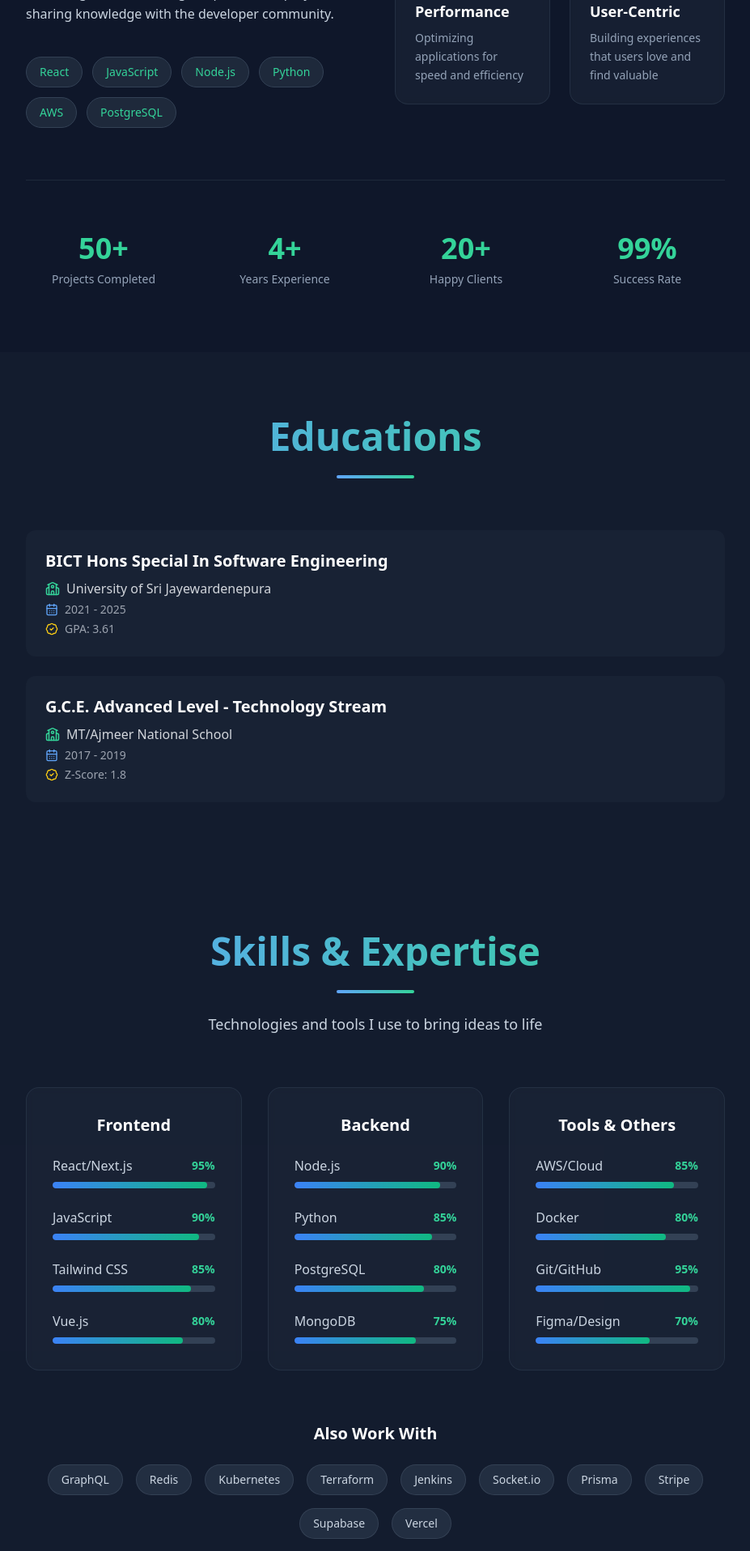
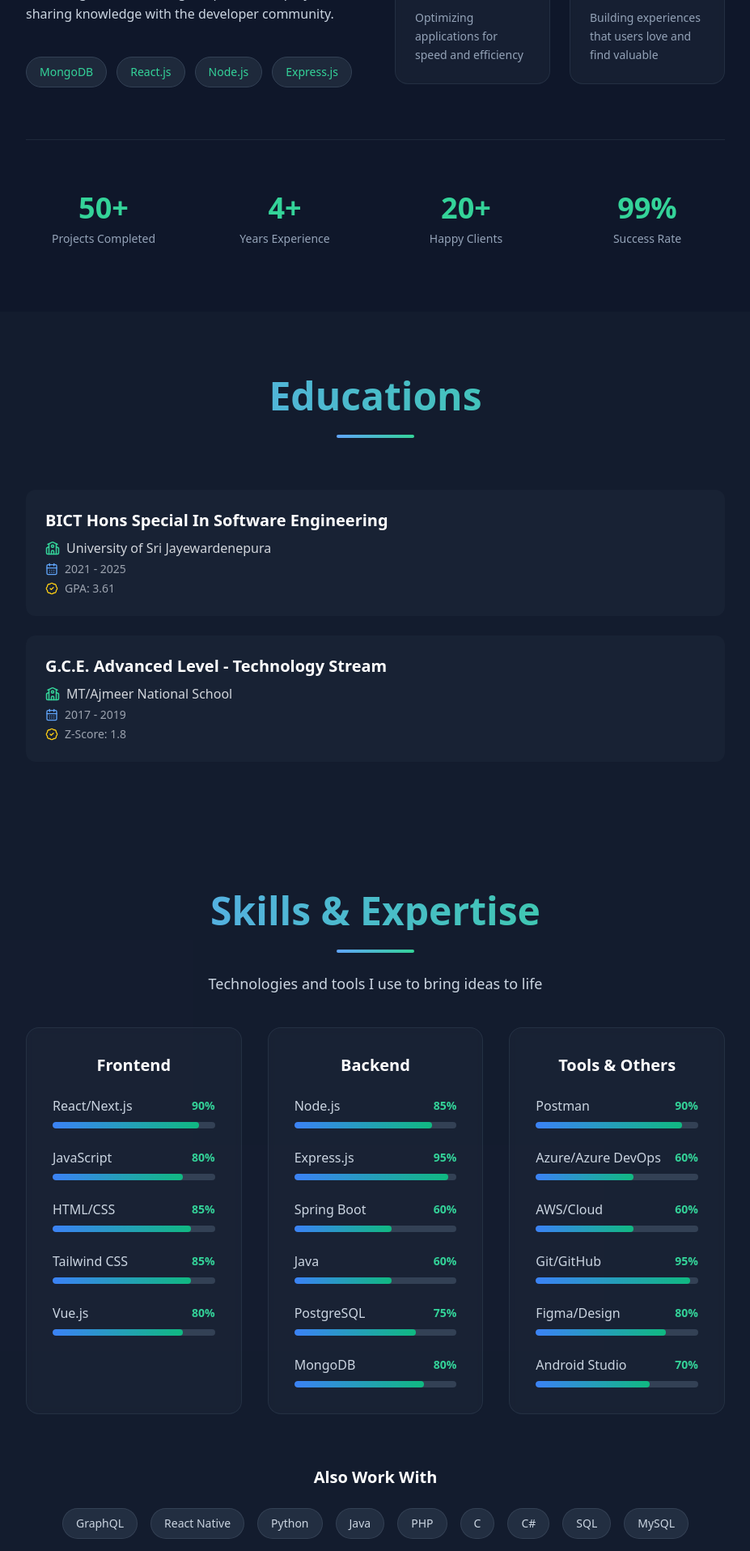
Before and after one commit to Naflan-MNM/test_deployment, a React (Vite) app: page / in a window 1280 px wide. Shown: the part 1380-3296 px from the top of the page at 81% size, without its empty margins (16-943 px from the left). Built offline with nearby package versions, Linux system fonts and the light colour scheme.

Commit message:
enhance skill sections

```diff
--- a/src/components/About.jsx
+++ b/src/components/About.jsx
@@ -64,14 +64,7 @@ function About() {
             </div>
 
             <div className="flex flex-wrap gap-3 pt-4">
-              {[
-                "React",
-                "JavaScript",
-                "Node.js",
-                "Python",
-                "AWS",
-                "PostgreSQL",
-              ].map((tech) => (
+              {["MongoDB", "React.js", "Node.js", "Express.js"].map((tech) => (
                 <span
                   key={tech}
                   className="px-4 py-2 bg-slate-800 text-emerald-400 rounded-full text-sm font-medium border border-slate-700"
--- a/src/components/Skills.jsx
+++ b/src/components/Skills.jsx
@@ -4,8 +4,9 @@ const skillCategories = [
   {
     title: "Frontend",
     skills: [
-      { name: "React/Next.js", level: 95 },
-      { name: "JavaScript", level: 90 },
+      { name: "React/Next.js", level: 90 },
+      { name: "JavaScript", level: 80 },
+      { name: "HTML/CSS", level: 85 },
       { name: "Tailwind CSS", level: 85 },
       { name: "Vue.js", level: 80 },
     ],
@@ -13,19 +14,23 @@ const skillCategories = [
   {
     title: "Backend",
     skills: [
-      { name: "Node.js", level: 90 },
-      { name: "Python", level: 85 },
-      { name: "PostgreSQL", level: 80 },
-      { name: "MongoDB", level: 75 },
+      { name: "Node.js", level: 85 },
+      { name: "Express.js", level: 95 },
+      { name: "Spring Boot", level: 60 },
+      { name: "Java", level: 60 },
+      { name: "PostgreSQL", level: 75 },
+      { name: "MongoDB", level: 80 },
     ],
   },
   {
     title: "Tools & Others",
     skills: [
-      { name: "AWS/Cloud", level: 85 },
-      { name: "Docker", level: 80 },
+      { name: "Postman", level: 90 },
+      { name: "Azure/Azure DevOps", level: 60 },
+      { name: "AWS/Cloud", level: 60 },
       { name: "Git/GitHub", level: 95 },
-      { name: "Figma/Design", level: 70 },
+      { name: "Figma/Design", level: 80 },
+      { name: "Android Studio", level: 70 },
     ],
   },
 ];
@@ -35,7 +40,7 @@ function Skills() {
     <section id="skills" className="py-20 px-6 lg:px-12 bg-slate-800/30">
       <div className="max-w-6xl mx-auto">
         {/* Section Header */}
-        <div className="text-center mb-16">
+        <div className="text-center mb-10">
           <h2 className="text-4xl md:text-5xl font-bold mb-6 bg-gradient-to-r from-blue-400 to-emerald-400 bg-clip-text text-transparent">
             Skills & Expertise
           </h2>
@@ -89,15 +94,15 @@ function Skills() {
           <div className="flex flex-wrap justify-center gap-4">
             {[
               "GraphQL",
-              "Redis",
-              "Kubernetes",
-              "Terraform",
-              "Jenkins",
-              "Socket.io",
-              "Prisma",
-              "Stripe",
-              "Supabase",
-              "Vercel",
+              "React Native",
+              "Python",
+              "Java",
+              "PHP",
+              "C",
+              "C#",
+              "SQL",
+              "MySQL",
+              "NoSQL",
             ].map((tech) => (
               <span
                 key={tech}
```
